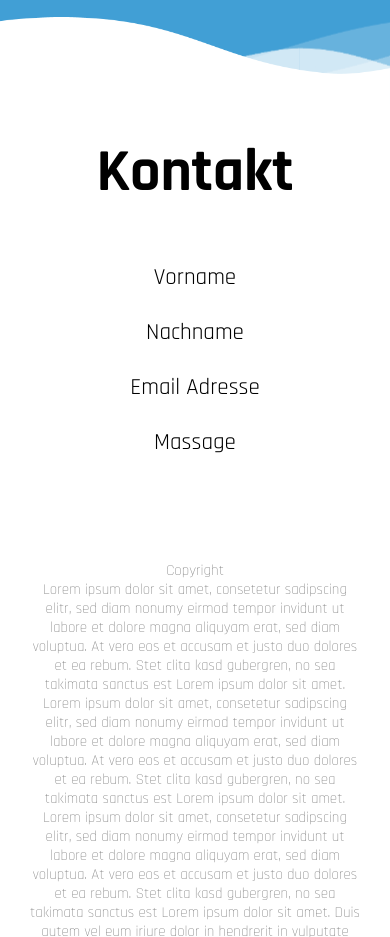
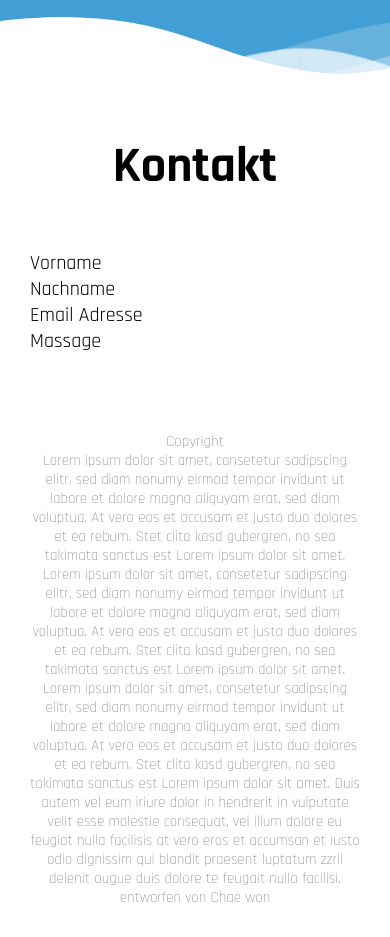
Before and after one commit to chony-y/auszeit.html, a plain HTML site: page kontakt.html in a window 390 px wide. Shown: the part 740-1677 px from the top of the page. Drawn offline with Linux system fonts and the light colour scheme; a web font is replaced by a local one.

Commit message:
5th version

```diff
--- a/kontakt.html
+++ b/kontakt.html
@@ -34,7 +34,7 @@
 
 <section class="kontakt-body">
 
-	<div class="kontakt-top-text">
+	<div class="kontakt-top">
 		<img class="kontakt-logo" src="images/logo.png">
 		<h2>Mentale Auszeit</h2><br>
 		<p>
@@ -51,13 +51,16 @@
 	<div class="wave" id="wave5" style="--i:5;"></div>
 </section>
 
-<div class="kontakt-bottom-text">
+<div class="kontakt-bottom">
 	<h2>Kontakt</h2><br><br>
 
-	<p>Vorname</p><br>
-	<p>Nachname</p><br>
-	<p>Email Adresse</p><br>
-	<p>Massage</p><br><br><br><br>
+	<div class="kontakt-input">
+		Vorname<br>
+		Nachname<br>
+		Email Adresse<br>
+		Massage<br><br><br><br>
+	</div>
+
 
 	<p class="copyright">
 		Copyright<br>
--- a/style.css
+++ b/style.css
@@ -452,10 +452,11 @@ body.wunsch {
 	background: #419FD5;
 }
 .kontakt-logo {
+	padding: 15px;
 	padding-top: 170px;
 	width: 20vw;
 }
-.kontakt-top-text {
+.kontakt-top {
 	color: white;
 	text-align: center;
 	align-items: center;
@@ -504,29 +505,32 @@ body.wunsch {
 		transform: translateY(25px);
 	}
 }
-.kontakt-bottom-text {
+.kontakt-bottom {
 	padding: 100px; /* 파도 아래 글씨 패딩간격 */
 	text-align: center;
 	margin-left: 200px;
 	margin-right: 200px;
 }
-.kontakt-bottom-text h2 {
-	font-size: 3em;
+.kontakt-bottom h2 {
+	font-size: 50px;
 }
-.kontakt-bottom-text p {
+.kontakt-bottom p {
 	font-size: 23px;
 }
-.kontakt-bottom-text p.copyright {
+.kontakt-bottom p.copyright {
 	color: gray;
 	font-weight: 300;
 	font-size: 15px;
+}
+.kontakt-input {
+	text-align: left;
 }
 @media (max-width: 800px) {
 	.kontakt-logo {
 		padding-top: 100px;
 		width: 200px;
 	}
-	.kontakt-bottom-text {
+	.kontakt-bottom {
 		margin: 30px;
 		padding: 0;
 	}
```
